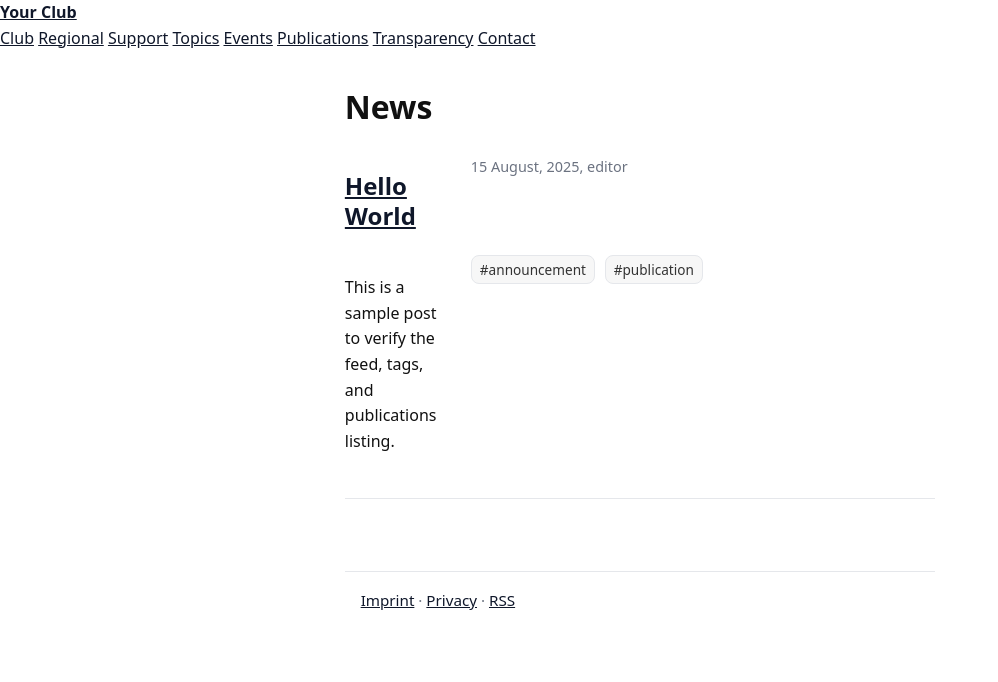
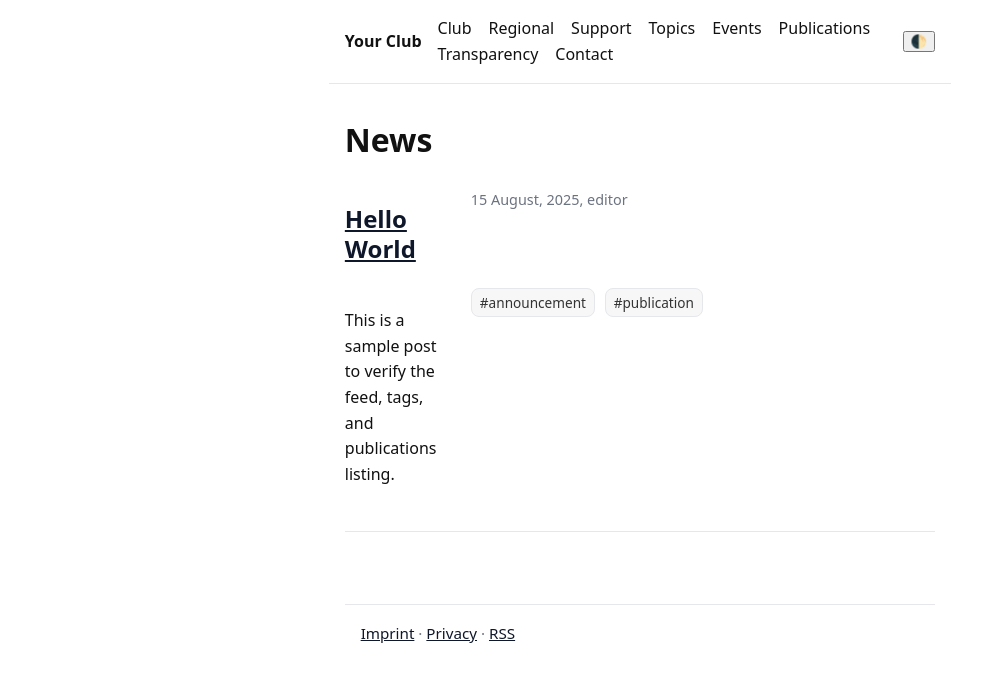
Before and after one commit to k41ju/website, a Jekyll site: the page built from index.html, in a window 1280 px wide. Shown: the top 682 px of the page, without its empty margins (0-998 px from the left). Built offline with Jekyll 4.4.1, drawn with Linux system fonts in a browser that asks for light colours; the list of posts is cut into pages by our own code.

Commit message:
Update default.html

```diff
--- a/_layouts/default.html
+++ b/_layouts/default.html
@@ -3,14 +3,29 @@
 <head>
   <meta charset="utf-8">
   <meta name="viewport" content="width=device-width, initial-scale=1">
+
   {%- seo -%}
-  <link rel="stylesheet" href="{{ '/assets/site.css' | relative_url }}?v={{ site.time | date: "%s" }}">
+
+  <!-- Prevent theme flash: set data-theme before paint -->
+  <script>
+    (function() {
+      try {
+        var t = localStorage.getItem('theme');
+        if (t === 'light' || t === 'dark') {
+          document.documentElement.setAttribute('data-theme', t);
+        }
+      } catch (e) {}
+    })();
+  </script>
+
+  <link rel="stylesheet" href="{{ '/assets/site.css' | relative_url }}?v={{ site.time | date: '%s' }}">
   <link rel="alternate" type="application/rss+xml" title="{{ site.title }} feed" href="{{ '/feed.xml' | relative_url }}">
 </head>
 <body>
-<header>
-  <a href="{{ '/' | relative_url }}"><strong>{{ site.title }}</strong></a>
-  <nav>
+<header class="header">
+  <a class="site-title" href="{{ '/' | relative_url }}">{{ site.title }}</a>
+
+  <nav class="nav" aria-label="Main">
     <a href="{{ '/club/'        | relative_url }}">Club</a>
     <a href="{{ '/regional/'    | relative_url }}">Regional</a>
     <a href="{{ '/support/'     | relative_url }}">Support</a>
@@ -20,14 +35,55 @@
     <a href="{{ '/transparency/'| relative_url }}">Transparency</a>
     <a href="{{ '/contact/'     | relative_url }}">Contact</a>
   </nav>
+
+  <button id="theme-toggle" type="button" aria-pressed="false" aria-label="Toggle dark mode">
+    🌓
+  </button>
 </header>
+
 <main>
   {{ content }}
 </main>
+
 <footer>
   <a href="{{ '/imprint/' | relative_url }}">Imprint</a> ·
   <a href="{{ '/privacy/' | relative_url }}">Privacy</a> ·
   <a href="{{ '/feed.xml' | relative_url }}">RSS</a>
 </footer>
+
+<script>
+  (function() {
+    var btn = document.getElementById('theme-toggle');
+    if (!btn) return;
+
+    function currentTheme() {
+      return document.documentElement.getAttribute('data-theme') || (
+        window.matchMedia && window.matchMedia('(prefers-color-scheme: dark)').matches ? 'dark' : 'light'
+      );
+    }
+    function setTheme(mode) {
+      document.documentElement.setAttribute('data-theme', mode);
+      try { localStorage.setItem('theme', mode); } catch (e) {}
+      btn.setAttribute('aria-pressed', mode === 'dark');
+    }
+
+    // init
+    setTheme(currentTheme());
+
+    btn.addEventListener('click', function() {
+      var next = currentTheme() === 'dark' ? 'light' : 'dark';
+      setTheme(next);
+    });
+
+    // respond if OS preference changes and user hasn't chosen explicitly
+    try {
+      if (!localStorage.getItem('theme') && window.matchMedia) {
+        window.matchMedia('(prefers-color-scheme: dark)').addEventListener('change', function(e) {
+          setTheme(e.matches ? 'dark' : 'light');
+        });
+      }
+    } catch (e) {}
+  })();
+</script>
 </body>
 </html>
```
